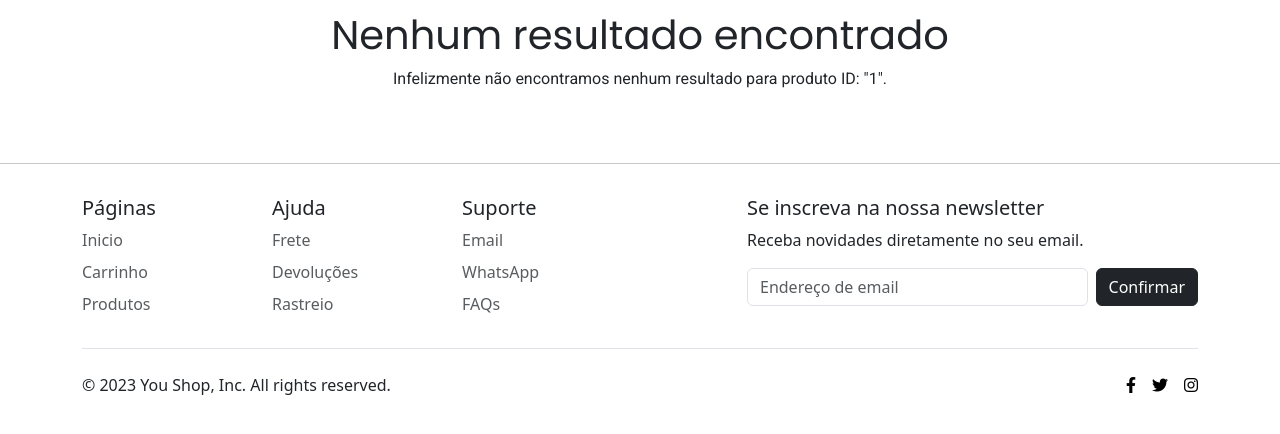
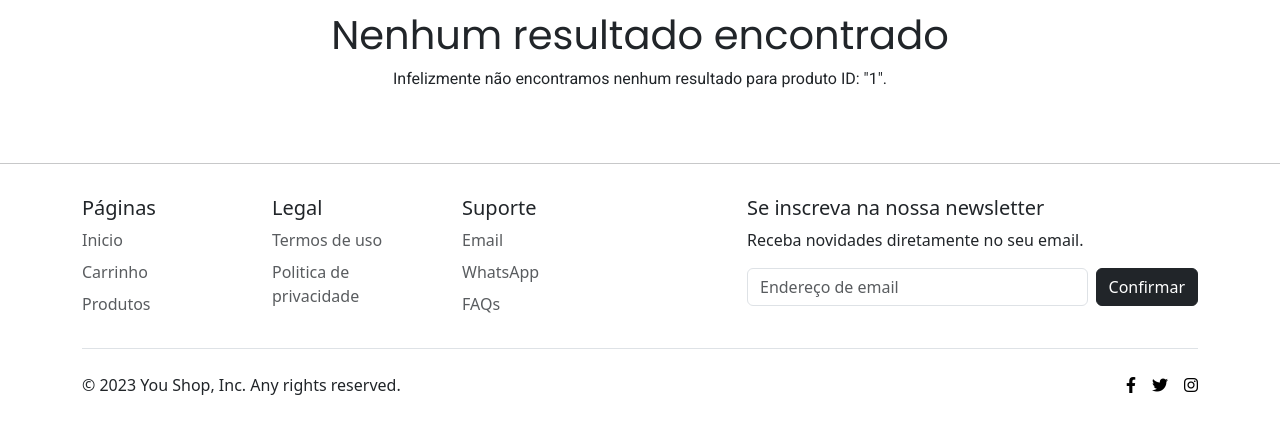
Before and after one commit to micaelmz/you-shop, a Flask app: page /no-results/product/1 in a window 1280 px wide. Shown: the part 213-647 px from the top of the page. Run offline with Flask 3, Linux system fonts and the light colour scheme; the visitor is signed in with stand-in values (Sample User, id 1); data that the repository does not hold is empty.

Commit message:
🔥 Atualização no footer do site para tornar os links funcionais, incluindo páginas e formas de contato. Além disso, foi acrescentada uma seção "Legal", que contém um link para os termos de uso e política de privacidade.

```diff
--- a/templates/footer.html
+++ b/templates/footer.html
@@ -5,26 +5,25 @@
       <div class="col-4 col-md-2 mb-3">
         <h5>Páginas</h5>
         <ul class="nav flex-column">
-          <li class="nav-item mb-2"><a href="#" class="nav-link p-0 text-body-secondary">Inicio</a></li>
-          <li class="nav-item mb-2"><a href="#" class="nav-link p-0 text-body-secondary">Carrinho</a></li>
-          <li class="nav-item mb-2"><a href="#" class="nav-link p-0 text-body-secondary">Produtos</a></li>
+          <li class="nav-item mb-2"><a href="{{ url_for('home') }}" class="nav-link p-0 text-body-secondary">Inicio</a></li>
+          <li class="nav-item mb-2"><a href="{{ url_for('user.cart') }}" class="nav-link p-0 text-body-secondary">Carrinho</a></li>
+          <li class="nav-item mb-2"><a href="{{  url_for('product.all_products') }}" class="nav-link p-0 text-body-secondary">Produtos</a></li>
         </ul>
       </div>
 
       <div class="col-4 col-md-2 mb-3">
-        <h5>Ajuda</h5>
+        <h5>Legal</h5>
         <ul class="nav flex-column">
-          <li class="nav-item mb-2"><a href="#" class="nav-link p-0 text-body-secondary">Frete</a></li>
-          <li class="nav-item mb-2"><a href="#" class="nav-link p-0 text-body-secondary">Devoluções</a></li>
-          <li class="nav-item mb-2"><a href="#" class="nav-link p-0 text-body-secondary">Rastreio</a></li>
+          <li class="nav-item mb-2"><a href="{{ url_for('terms_of_service') }}" class="nav-link p-0 text-body-secondary">Termos de uso</a></li>
+          <li class="nav-item mb-2"><a href="{{ url_for('privacy_policy') }}" class="nav-link p-0 text-body-secondary">Politica de privacidade</a></li>
         </ul>
       </div>
 
       <div class="col-4 col-md-2 mb-3">
         <h5>Suporte</h5>
         <ul class="nav flex-column">
-          <li class="nav-item mb-2"><a href="#" class="nav-link p-0 text-body-secondary">Email</a></li>
-          <li class="nav-item mb-2"><a href="#" class="nav-link p-0 text-body-secondary">WhatsApp</a></li>
+          <li class="nav-item mb-2"><a href="mailto:contato@micaelmuniz.com" class="nav-link p-0 text-body-secondary">Email</a></li>
+          <li class="nav-item mb-2"><a href="https://wa.me/5575992709130" class="nav-link p-0 text-body-secondary">WhatsApp</a></li>
           <li class="nav-item mb-2"><a href="#" class="nav-link p-0 text-body-secondary">FAQs</a></li>
         </ul>
       </div>
@@ -43,7 +42,7 @@
     </div>
 
     <div class="d-flex flex-column flex-sm-row justify-content-between pt-4 my-2 border-top">
-      <p>© 2023 You Shop, Inc. All rights reserved.</p>
+      <p>© 2023 You Shop, Inc. Any rights reserved.</p>
       <ul class="list-unstyled d-flex">
         <li class="ms-3"><a class="link-body-emphasis" href="#"><i class="fab fa-facebook-f"></i></a></li>
         <li class="ms-3"><a class="link-body-emphasis" href="#"><i class="fab fa-twitter"></i></a></li>
```
